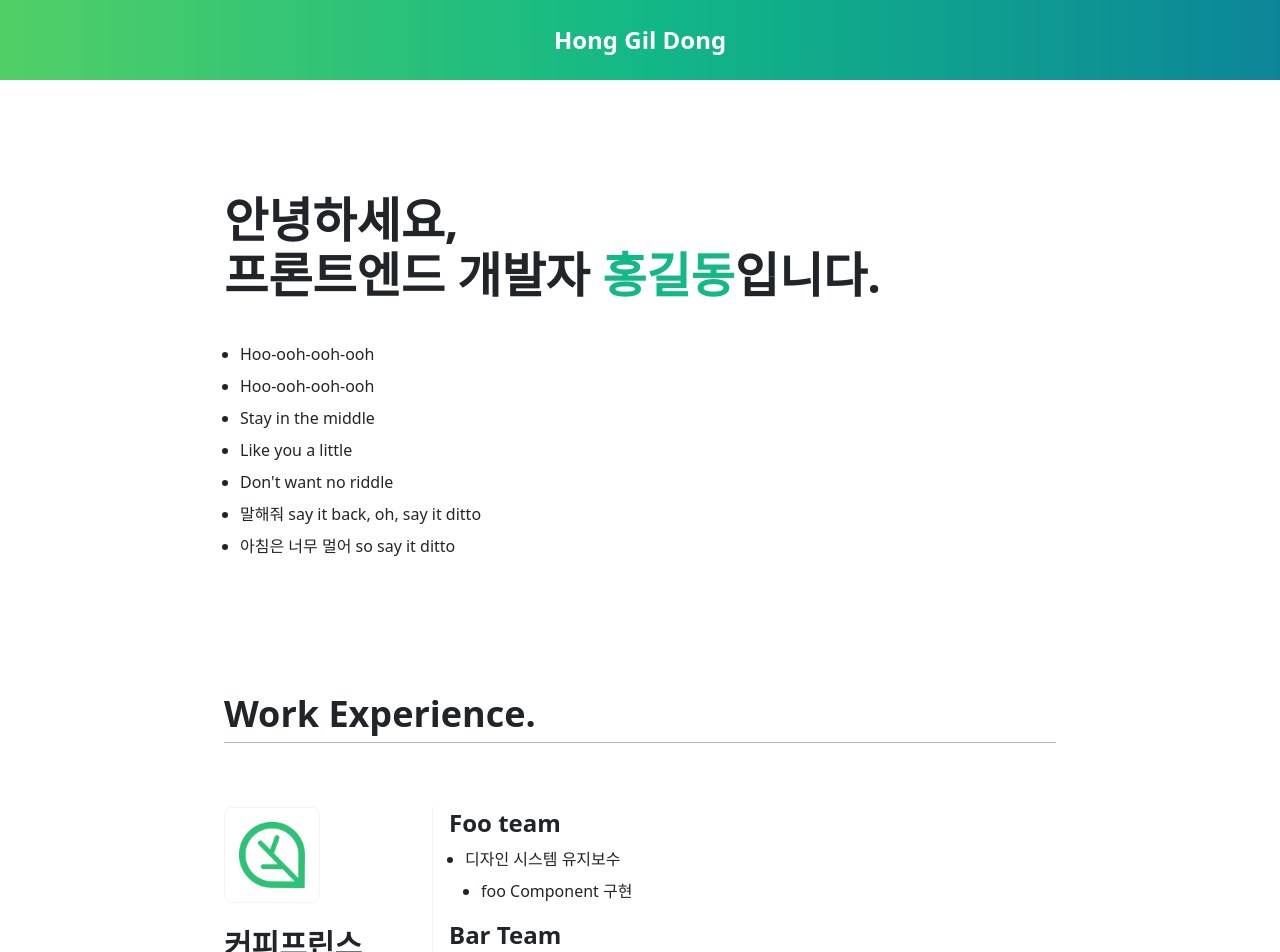
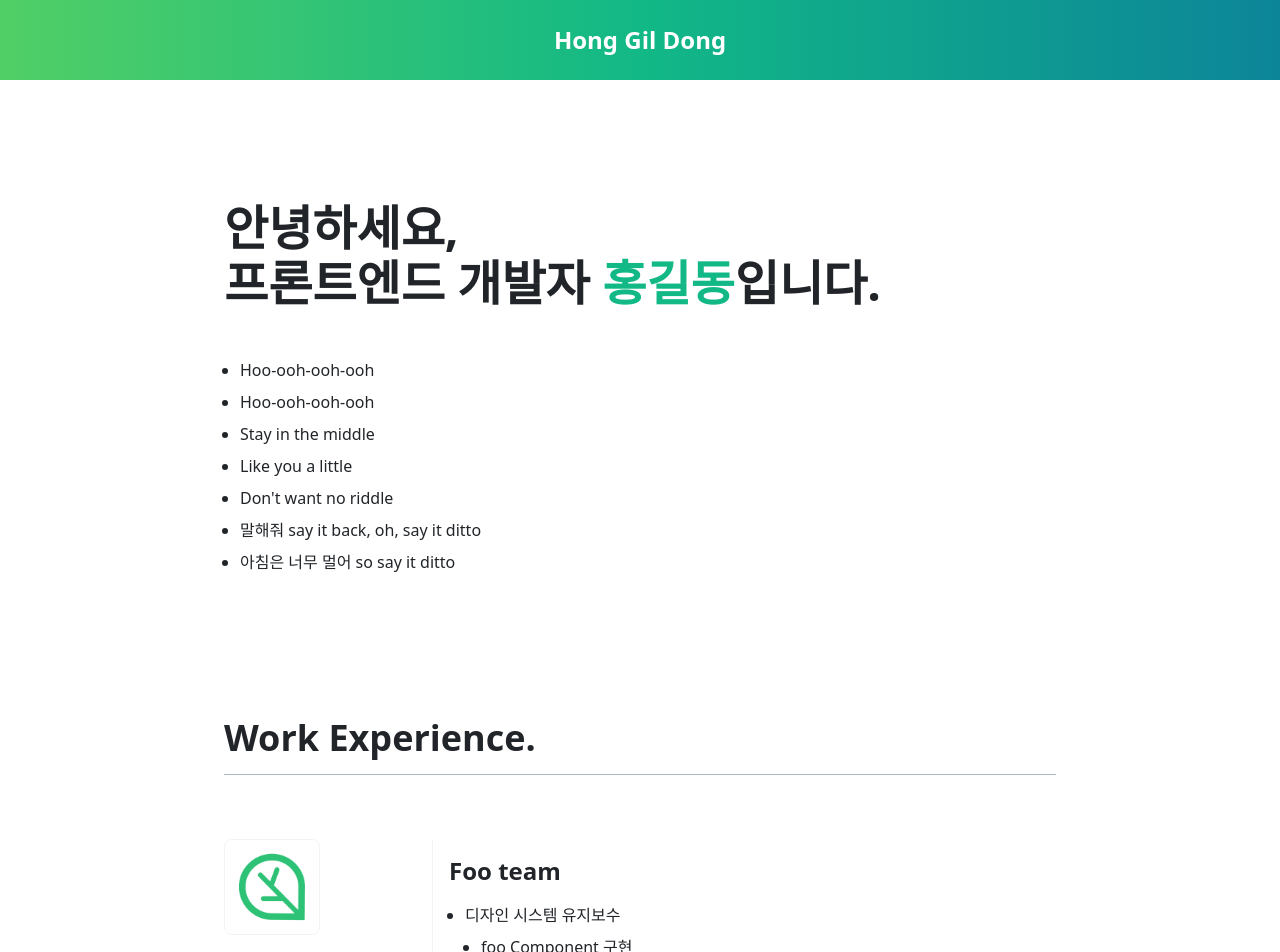
Before and after one commit to Clt689/portfolio, a Next.js app: page / in a window 1280 px wide. Shown: the top 952 px of the page. Built offline with nearby package versions, Linux system fonts and the light colour scheme.

Commit message:
feat: global css 일부 수정

```diff
--- a/src/styles/globals.css
+++ b/src/styles/globals.css
@@ -4,11 +4,11 @@
 
 @layer base {
   h1 {
-    @apply font-semibold text-5xl;
+    @apply font-semibold text-5xl py-2;
   }
 
   h2 {
-    @apply font-semibold text-4xl;
+    @apply font-semibold text-4xl py-2;
   }
 
   h3 {
@@ -21,8 +21,19 @@
   a {
     @apply cursor-pointer hover:cursor-pointer;
   }
+
   .markdown a {
     @apply font-mono bg-GRAY_HEAVY dark:bg-white py-[2px] px-1.5 rounded-md text-xs text-white dark:text-BLACK hover:bg-BLACK dark:hover:bg-GRAY_HEAVY;
+  }
+
+  .markdown h1,
+  .markdown h2 {
+    @apply pt-4 pb-2;
+  }
+
+  .markdown h3,
+  .markdown h4 {
+    @apply pt-4 pb-2;
   }
 
   strong {
```
